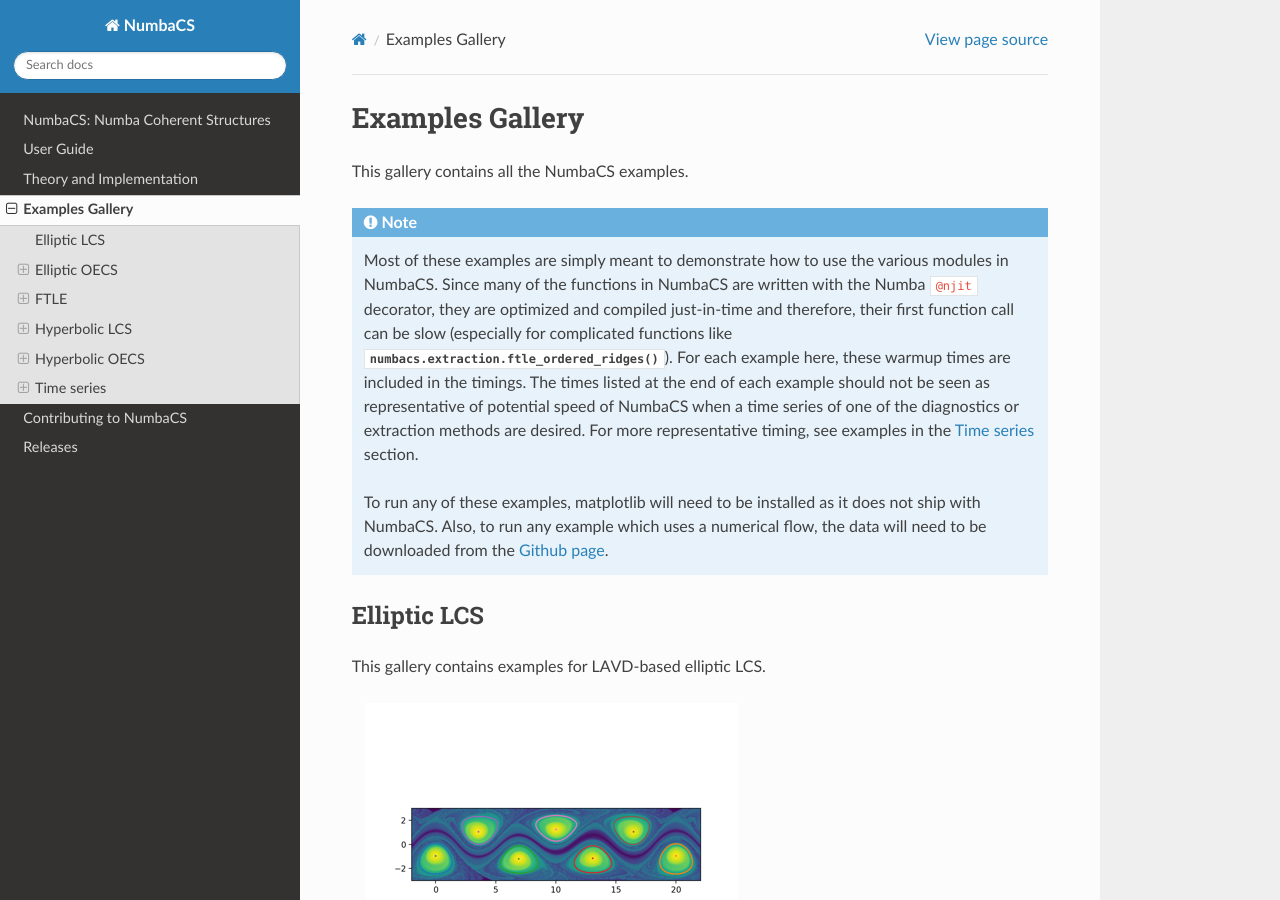
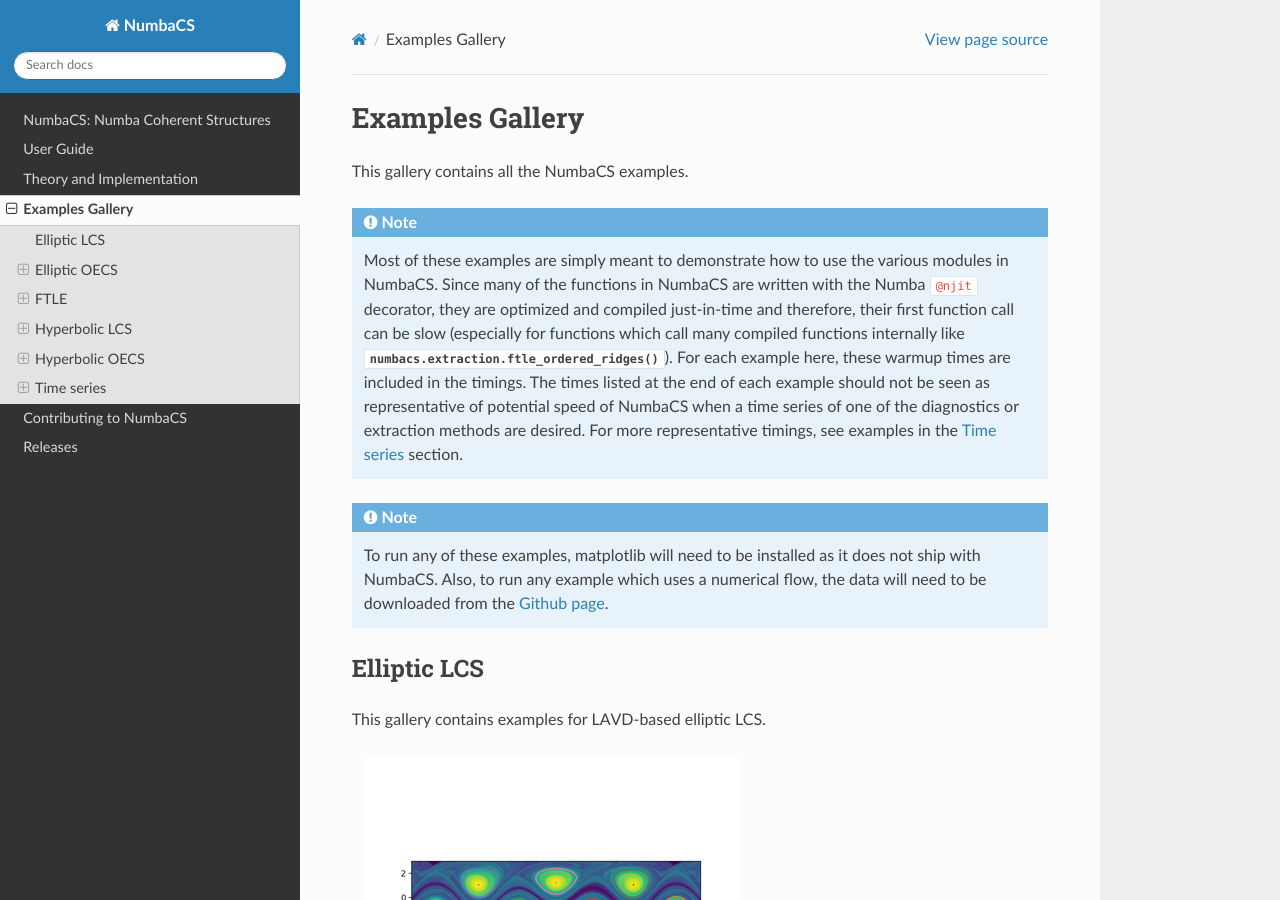
Before and after one commit to alb3rtjarvis/numbacs, a Sphinx documentation site: the page built from docs/source/auto_examples/index.rst, in a window 1280 px wide and 900 px high. Built offline with Sphinx 7.4.7 and the Read the Docs theme 2.0.0, drawn with Linux system fonts in a browser that asks for light colours; pages that are not in the unit, such as notebooks, are missing from menus.

Commit message:
changed note

```diff
--- a/docs/source/auto_examples/index.rst
+++ b/docs/source/auto_examples/index.rst
@@ -10,17 +10,19 @@
    modules in NumbaCS. Since many of the functions in NumbaCS are written with
    the Numba ``@njit`` decorator, they are optimized and compiled just-in-time
    and therefore, their first function call can be slow (especially for
-   complicated functions like :func:`numbacs.extraction.ftle_ordered_ridges`).
+   functions which call many compiled functions internally like
+   :func:`numbacs.extraction.ftle_ordered_ridges`).
    For each example here, these warmup times are included in the timings. The times
    listed at the end of each example should not be seen as representative of
    potential speed of NumbaCS when a time series of one of the diagnostics or
-   extraction methods are desired. For more representative timing, see examples
+   extraction methods are desired. For more representative timings, see examples
    in the :ref:`auto_examples/index:time series` section.
 
+.. note::
    To run any of these examples, matplotlib will need to be installed as it does
    not ship with NumbaCS. Also, to run any example which uses a numerical flow,
    the data will need to be downloaded from the
-   `Github page <https://github.com/alb3rtjarvis/numbacs>`_.
+   `Github page <https://github.com/alb3rtjarvis/numbacs/tree/main/examples/data>`_.
 
 
 
```
